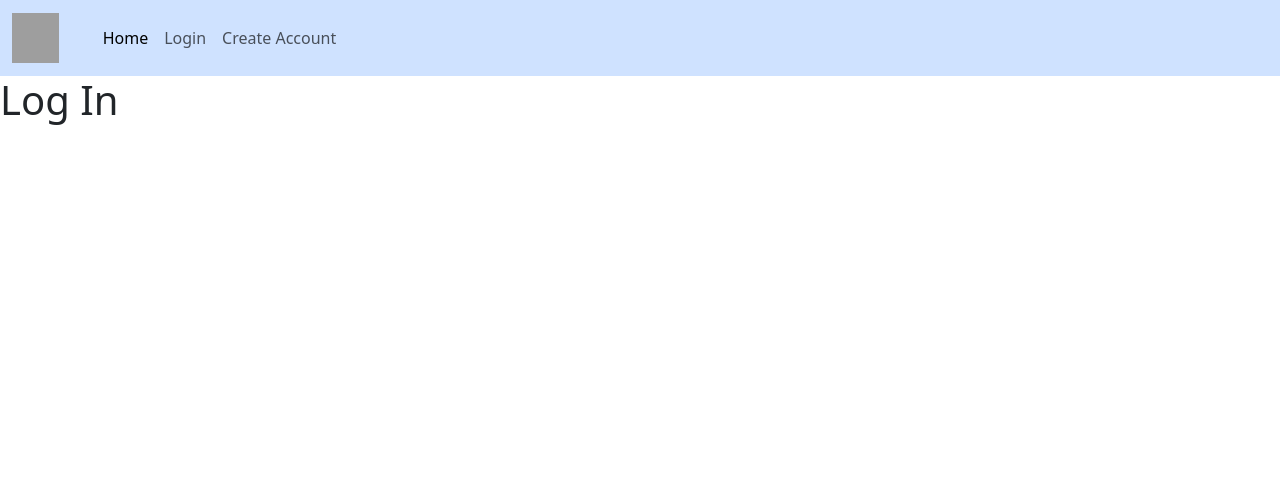
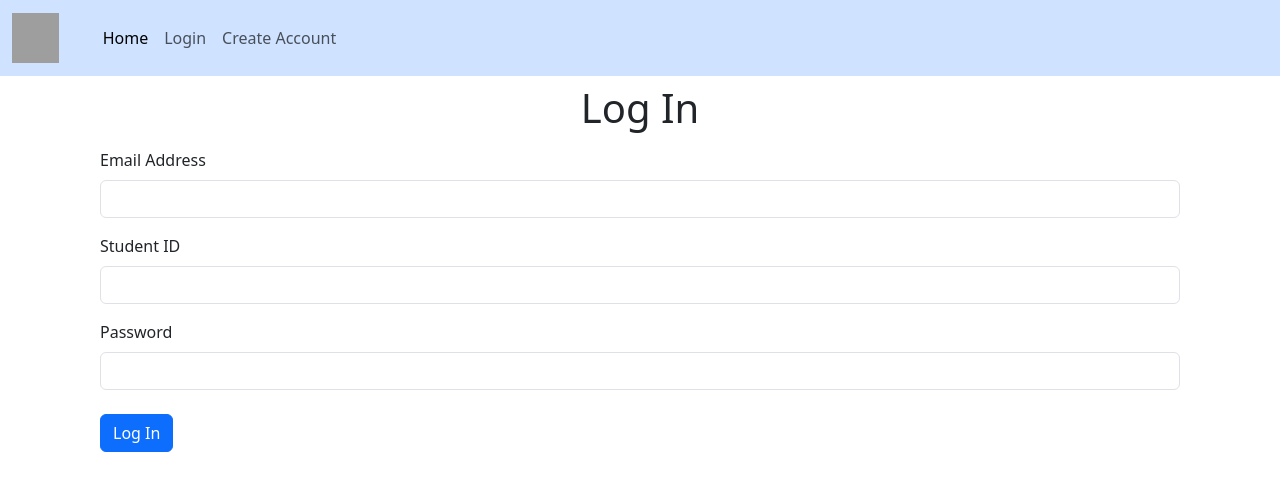
Before and after one commit to LCHIN7X/GitExercise-TT1L-01, a Flask app: page /auth/login in a window 1280 px wide. Shown: the top 491 px of the page. Run offline with Flask 3, Linux system fonts and the light colour scheme; grey boxes are pictures that could not be loaded.

Commit message:
Create login form for users

```diff
--- a/auth/templates/login.html
+++ b/auth/templates/login.html
@@ -5,5 +5,22 @@ Log In
 {% endblock %}
 
 {% block content %}
-<h1>Log In</h1>
+<div class="container" id="login-form">
+    <h1 class="text-lg-center mt-2 mb-2">Log In</h1>
+    <form method="POST">
+        <div class="form-group mt-3">
+            <label for="email" class="form-label">Email Address</label>
+            <input type="email" name="email" class="form-control" required id="email">
+        </div>
+        <div class="form-group mt-3">
+            <label for="student_id" class="form-label">Student ID</label>
+            <input type="text" minlength="10" maxlength="10" name="student_id" class="form-control">
+        </div>
+        <div class="form-group mt-3">
+            <label for="password" class="form-label">Password</label>
+            <input type="password" minlength="8" name="password" class="form-control">
+        </div>
+        <button type="submit" class="btn btn-primary mt-4">Log In</button>
+    </form>
+</div>
 {% endblock %}
```
